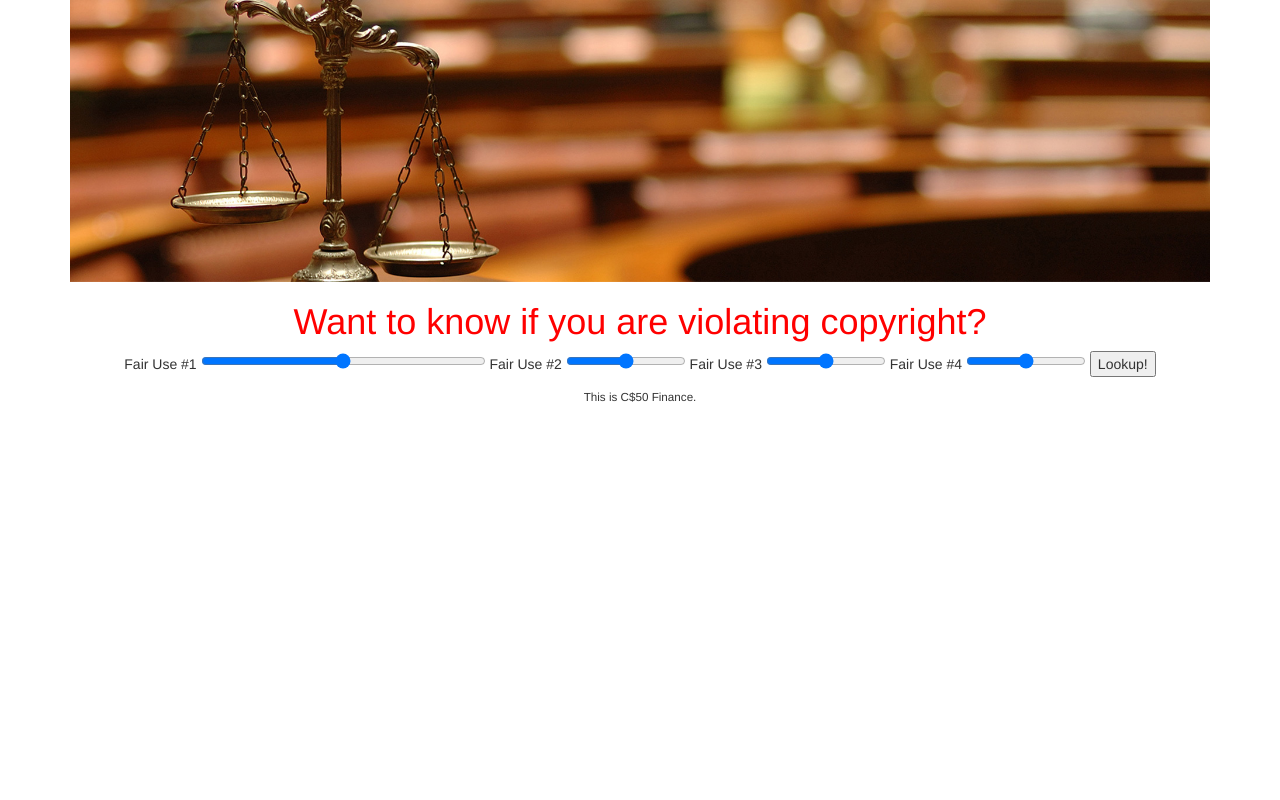
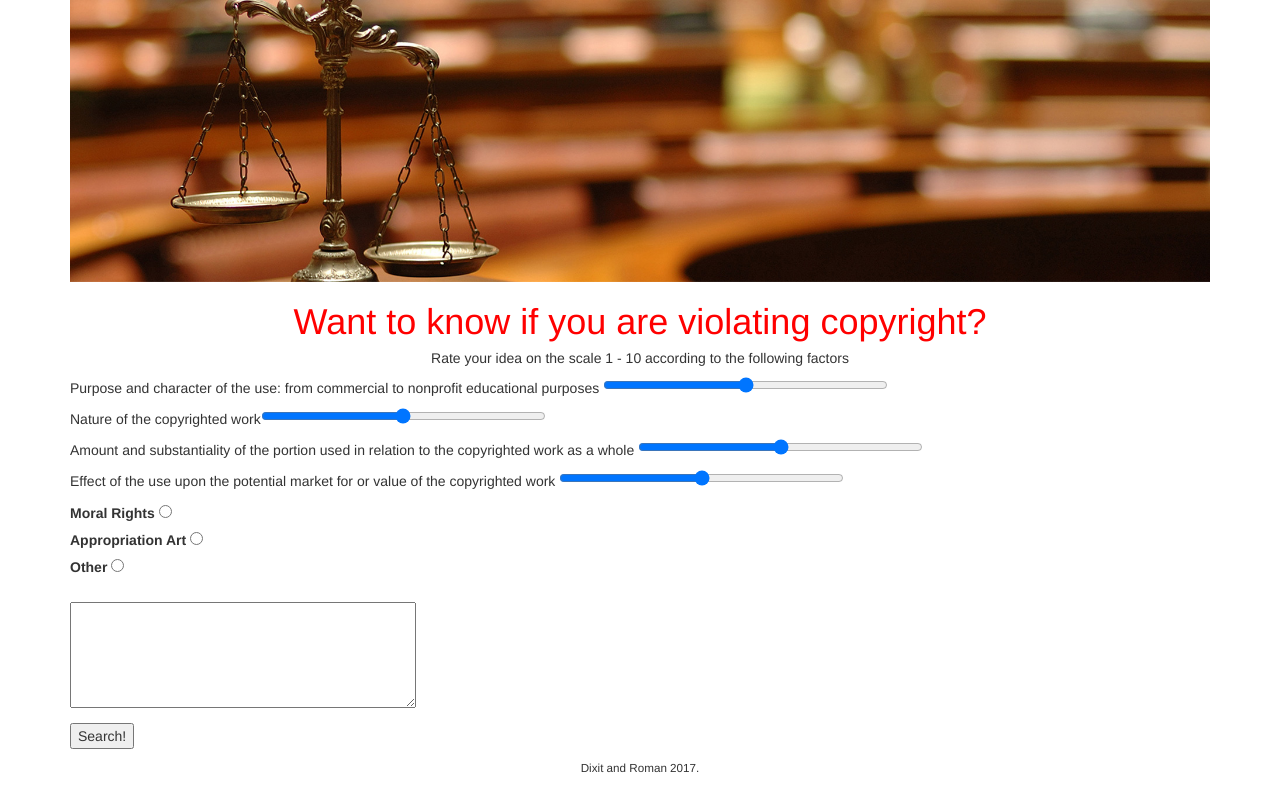
Before and after one commit to shanelleroman/ip-search, a Flask app: template templates/form.html in a window 1280 px wide. Run offline with Flask 2, Linux system fonts and the light colour scheme; the template is opened without the code that fills it, so the values that code supplies are empty; some libraries are stand-ins or nearby versions.

Commit message:
working skeleton UI

```diff
--- a/server.py
+++ b/server.py
@@ -7,12 +7,13 @@ app = Flask(__name__)
 
 @app.route('/')
 def index():
-	return "hello world! my name is SD"
+	return render_template('form.html')
 
-# takes client query, scrapes facebook group and returns json response
-@app.route('/query')
-def query():
-	return "hello"
+@app.route('/results', methods=['GET', 'POST'])
+def results():
+	return render_template("results.html")
+
+
 
 if __name__ == '__main__':
     # Bind to PORT if defined, otherwise default to 5000.
--- a/static/styles.css
+++ b/static/styles.css
@@ -17,6 +17,13 @@ h1
     color: red;
 }
 
+p
+{
+    text-align: left;
+}
+
+
+
 img
 {
     width: 100%;
@@ -30,9 +37,20 @@ nav
     display: inline-block;
 }
 
+textarea
+{
+    margin-left = 0;
+}
+
 input[type=range] {
-    display: inline-block;
+    text-align: left;
+    display: inline;
     width: 25%;
+}
+
+section .topics
+{
+    text-align: left;
 }
 
 
--- a/templates/form.html
+++ b/templates/form.html
@@ -6,11 +6,23 @@ Fair Use Form
 
 {% block section %}
 <h1>Want to know if you are violating copyright?</h1>
-<form action="{{ url_for('index') }}" method="post">
-    Fair Use #1 <input type="range" name="points" min="0" max="10" step="1" size="2" />
-    Fair Use #2 <input type="range" name="points" min="0" max="10" step="1" size="2" style="width: 120px"/>
-    Fair Use #3 <input type="range" name="points" min="0" max="10" step="1" size="2" style="width: 120px"/>
-    Fair Use #4 <input type="range" name="points" min="0" max="10" step="1" size="2" style="width: 120px"/>
-    <input type="submit" value="Lookup!"/>
+<form action="{{ url_for('results') }}" method="post">
+	<h5>Rate your idea on the scale 1 - 10 according to the following factors</h5>
+	<p> Purpose and character of the use: from commercial to nonprofit educational purposes <input type="range" name="points" min="0" max="10" step="1" size="2" /> </p>
+	<p> Nature of the copyrighted work<input type="range" name="points" min="0" max="10" step="1" size="2" /> </p>
+	<p> Amount and substantiality of the portion used in relation to the copyrighted work as a whole <input type="range" name="points" min="0" max="10" step="1" size="2"/> </p>
+	<p>Effect of the use upon the potential market for or value of the copyrighted work <input type="range" name="points" min="0" max="10" step="1" size="2"/> </p>
+	<div class="topics">
+
+	<label for="moral rights">Moral Rights</label>
+	<input type="radio" name="moral rights" id="mr" value="moral rights"><br>
+	<label for="appropriation art">Appropriation Art</label>
+	<input type="radio" name="appropriation art" id="aa" value="appropriation art"><br>
+	<label for="other">Other</label>
+	<input type="radio" name="gender" id="other" value="other"><br><br>
+	<p><textarea name="Text1" cols="40" rows="5"></textarea></p>
+	<input type="submit" value="Search!"/>
+
+	</div>
 </form>
 {% endblock %}
--- a/templates/layout.html
+++ b/templates/layout.html
@@ -12,7 +12,7 @@
         <meta charset="utf-8"/>
         <meta content="initial-scale=1, width=device-width" name="viewport"/>
 
-        <title>C$50 Finance: {% block title %}{% endblock %}</title>
+        <title>Intellectual Property in the Digital Age Final Project {% block title %}{% endblock %}</title>
 
     </head>
 
@@ -50,7 +50,7 @@
             </section>
 
             <footer>
-                This is C$50 Finance.
+                Dixit and Roman 2017.
             </footer>
 
         </div>
```
Also changed, not shown: templates/results.html (added, +9 -0 lines).
